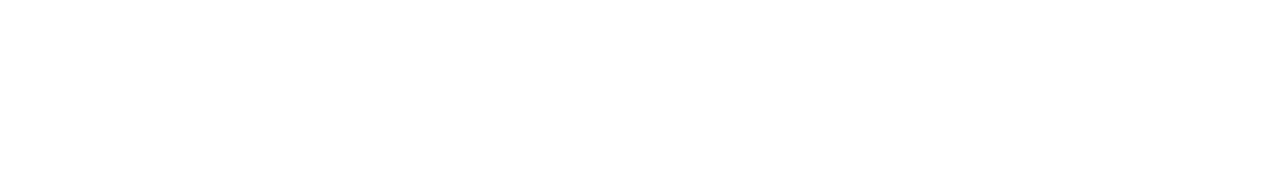
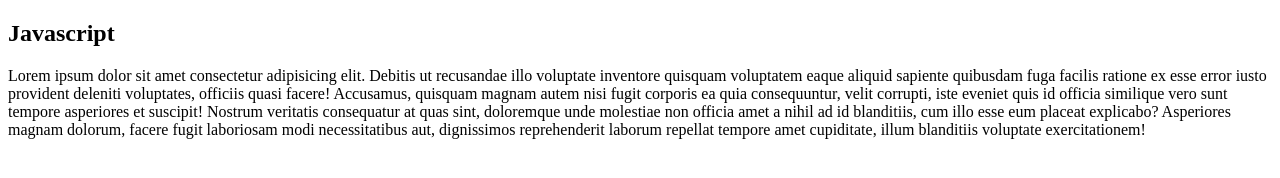
Before and after one commit to cinopepito/js-developpement, a plain HTML site: page index.html in a window 1280 px wide. Drawn offline with Linux system fonts and the light colour scheme.

Commit message:
file has been added to the index.html

```diff
--- a/index.html
+++ b/index.html
@@ -1,13 +1,26 @@
 <!DOCTYPE html>
 <html lang="en">
-<head>
-    <meta charset="UTF-8">
-    <meta http-equiv="X-UA-Compatible" content="IE=edge">
-    <meta name="viewport" content="width=device-width, initial-scale=1.0">
+  <head>
+    <meta charset="UTF-8" />
+    <meta http-equiv="X-UA-Compatible" content="IE=edge" />
+    <meta name="viewport" content="width=device-width, initial-scale=1.0" />
     <title>Document</title>
     <script src="js/index.js" defer></script>
-</head>
-<body>
-
-</body>
+  </head>
+  <body>
+    <h2>Javascript</h2>
+    <p>
+      Lorem ipsum dolor sit amet consectetur adipisicing elit. Debitis ut
+      recusandae illo voluptate inventore quisquam voluptatem eaque aliquid
+      sapiente quibusdam fuga facilis ratione ex esse error iusto provident
+      deleniti voluptates, officiis quasi facere! Accusamus, quisquam magnam
+      autem nisi fugit corporis ea quia consequuntur, velit corrupti, iste
+      eveniet quis id officia similique vero sunt tempore asperiores et
+      suscipit! Nostrum veritatis consequatur at quas sint, doloremque unde
+      molestiae non officia amet a nihil ad id blanditiis, cum illo esse eum
+      placeat explicabo? Asperiores magnam dolorum, facere fugit laboriosam modi
+      necessitatibus aut, dignissimos reprehenderit laborum repellat tempore
+      amet cupiditate, illum blanditiis voluptate exercitationem!
+    </p>
+  </body>
 </html>
```
Also changed, not shown: js/index.js (+12 -10 lines).
